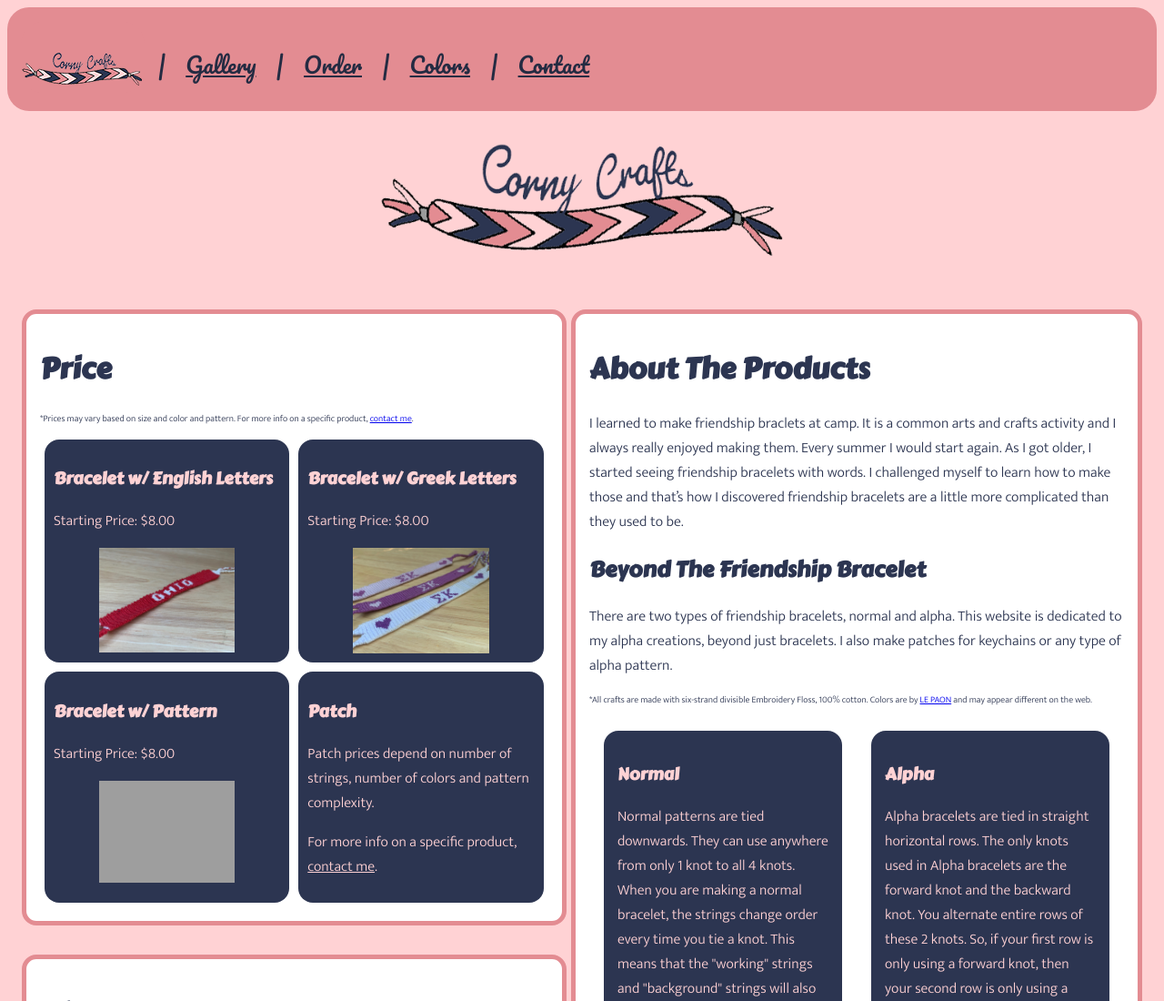
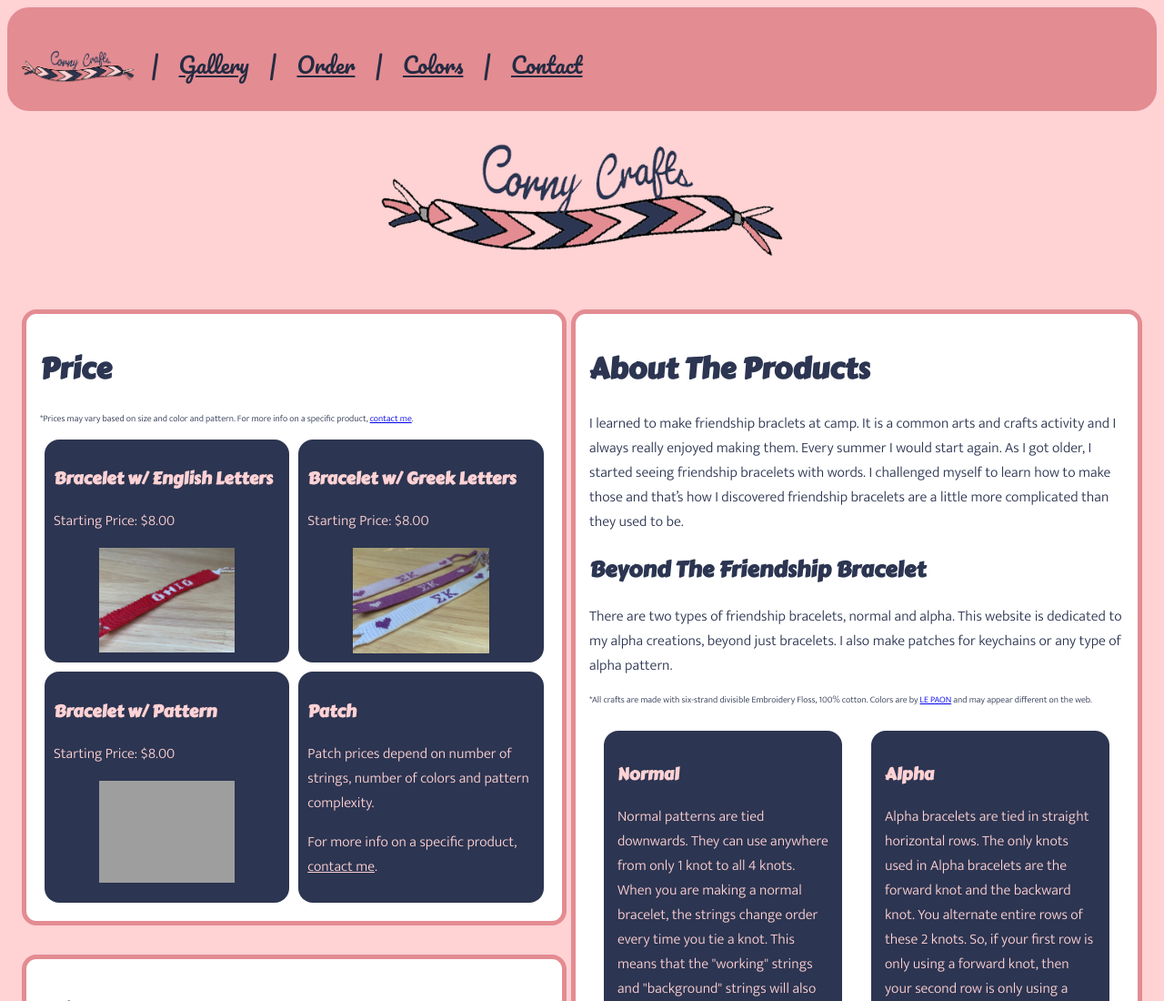
Before and after one commit to ellacharlottecorn/webproject, a plain HTML site: page index.html in a window 1280 px wide. Shown: the top 1100 px of the page at 91% size. Drawn offline with Linux system fonts and the light colour scheme; grey boxes are pictures that could not be loaded.

Commit message:
logo test

```diff
--- a/index.html
+++ b/index.html
@@ -12,7 +12,7 @@
     </head>
     <body>
         <nav>
-            <a href="index.html"><img src="media/logo.png" alt="logo for ella corn creations" class="logo"></a> &nbsp;
+            <a href="index.html"><img src="media/header.png" alt="logo for ella corn creations" class="logo"></a> &nbsp;
              <div class="clear"></div> <span class="line"> |</span>
             <a href="gallery.html" class="navclick">Gallery</a> <span class="line"> |</span>
             <a href="order.html" class="navclick">Order</a> <span class="line"> |</span>
--- a/style.css
+++ b/style.css
@@ -47,6 +47,7 @@ nav {
     margin: 15px;
     float: left;
     padding-top: 30px;
+    width: 10%;
 }
 
 .logo:hover {
```
Also changed, not shown: 1 other file.
